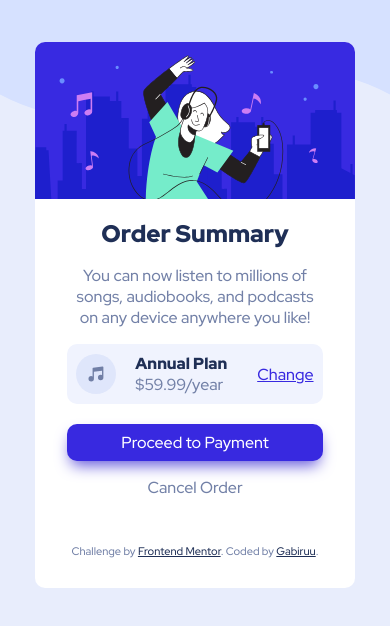
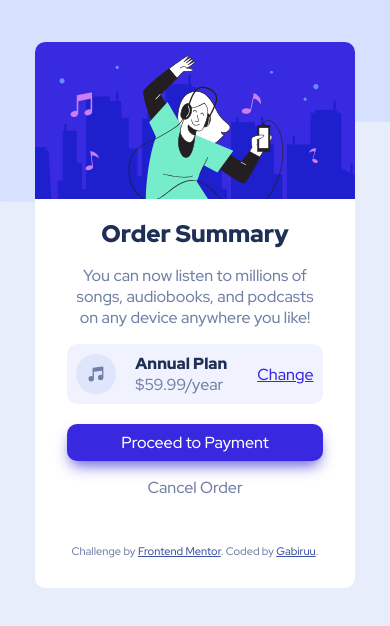
Before and after one commit to Gabiruu/Order-summary-component, a plain HTML site: page index.html in a window 390 px wide. Drawn offline with Linux system fonts and the light colour scheme.

Commit message:
Arrumando background, body mobile

```diff
--- a/style.css
+++ b/style.css
@@ -43,8 +43,7 @@ body {
   font-family: "Red Hat Display", sans-serif;
   background: url(images/pattern-background-desktop.svg) no-repeat top left,
     hsl(225deg 78% 95%);
-  background-size: contain;
-  display: block;
+  width: 100%;
 }
 
 .card {
@@ -153,7 +152,7 @@ body {
 .attribution a {
   color: hsl(228, 45%, 44%);
 }
-.attribution a {
+.attribution a:hover {
   color: hsl(223, 47%, 23%);
 }
 
@@ -162,9 +161,20 @@ body {
     width: 320px;
     margin: 5vh auto;
   }
+
+  body {
+    background: url(images/pattern-background-mobile.svg) no-repeat top left,
+      hsl(225deg 78% 95%);
+    background-size: contain;
+  }
 }
 
 @media screen and (max-width: 320px) {
+  body {
+    background: url(images/pattern-background-mobile.svg) no-repeat top left,
+      hsl(225deg 78% 95%);
+    background-size: contain;
+  }
   .card {
     width: 300px;
   }
```
